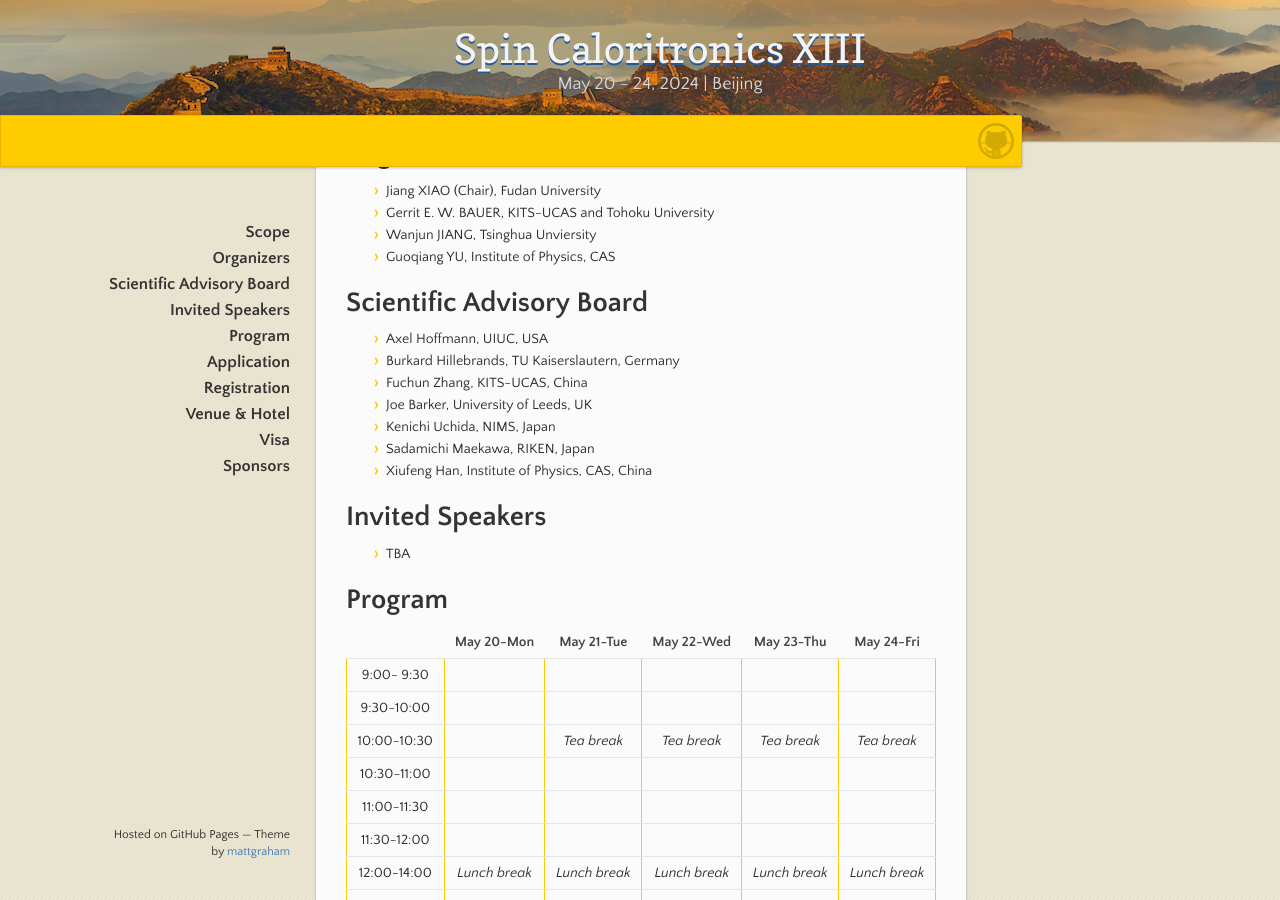
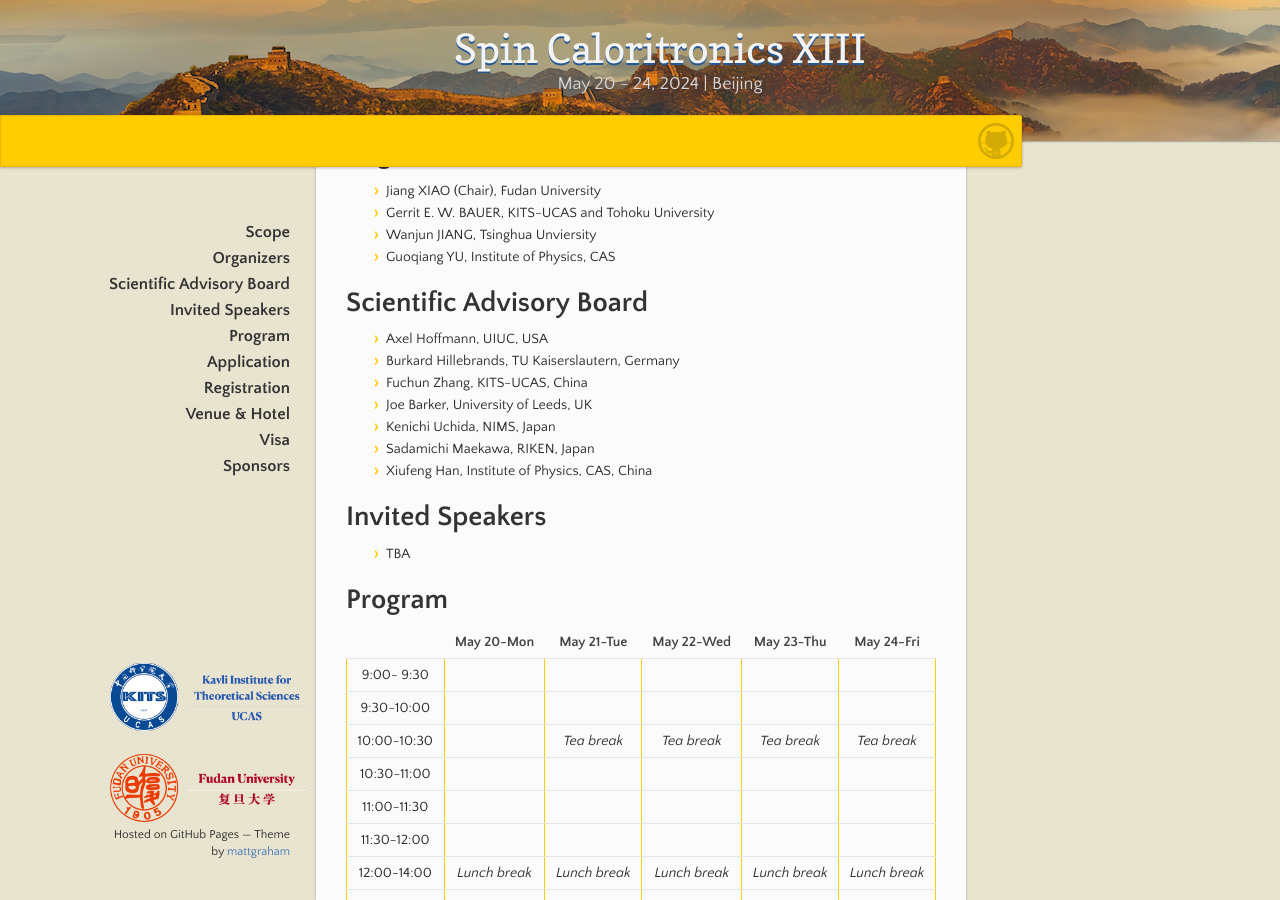
Before and after one commit to spincaloritronics/spincaloritronics.github.io, a Jekyll site: the page built from index.md, in a window 1280 px wide and 900 px high, scrolled down 403 px. Built offline with Jekyll 4.4.1, drawn with Linux system fonts in a browser that asks for light colours; our own code applies the rules of GitHub Pages for plain Markdown files.

Commit message:
Update default.html

```diff
--- a/_layouts/default.html
+++ b/_layouts/default.html
@@ -44,11 +44,11 @@
       <section>
         {{ content }}
       </section>
-      <img src="../assets/images/kits-fudan0.png" alt="kits-fudan" width="200"/>
       <footer>
         {% if site.github.is_project_page %}
           <p>Project maintained by <a href="{{ site.github.owner_url }}">{{ site.github.owner_name }}</a></p>
         {% endif %}
+        <img src="../assets/images/kits-fudan0.png" alt="kits-fudan" width="200"/>
         <p><small>Hosted on GitHub Pages &mdash; Theme by <a href="https://twitter.com/mattgraham">mattgraham</a></small></p>
       </footer>
     </div>
```
